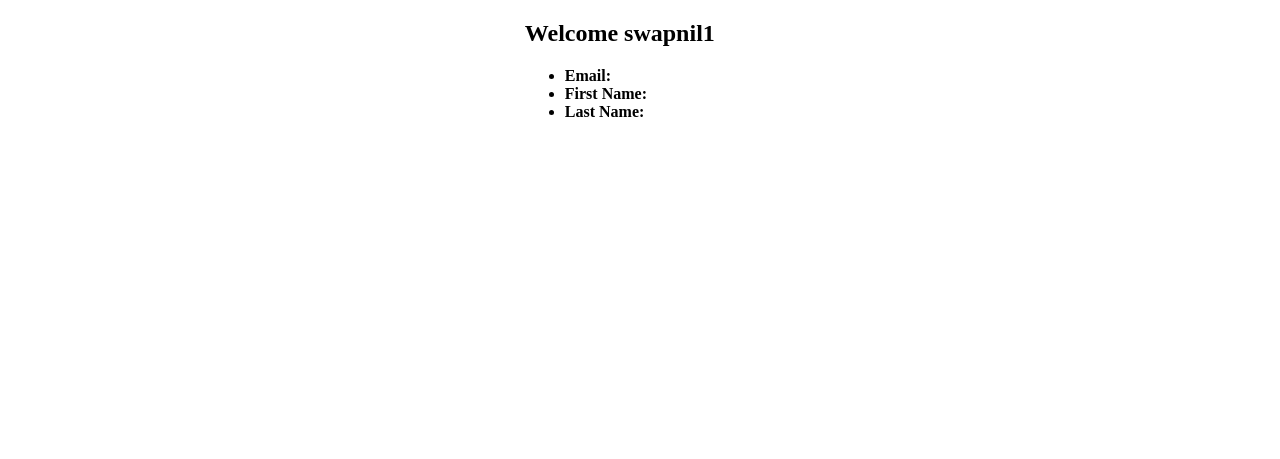
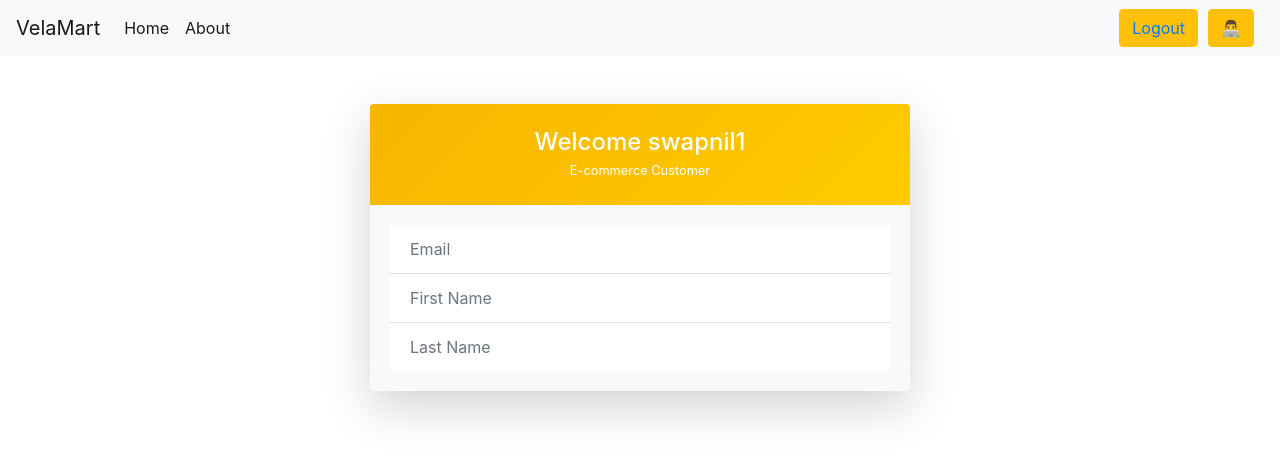
Before and after one commit to swapnils62/E-commerce, a Django app: page /profile/ in a window 1280 px wide. Shown: the top 459 px of the page. Run offline with Django 3.2, Linux system fonts and the light colour scheme; a user stored in the database is signed in.

Commit message:
bootstrap add to profile by swapnil

```diff
--- a/ecom/template/html/base.html
+++ b/ecom/template/html/base.html
@@ -20,7 +20,7 @@
         <div class="collapse navbar-collapse" id="navbarSupportedContent">
             <ul class="navbar-nav mr-auto">
                 <li class="nav-item active">
-                    <a class="nav-link" href="#">Home <span class="sr-only">(current)</span></a>
+                    <a class="nav-link" href="/home">Home <span class="sr-only">(current)</span></a>
                 </li>
                 <li class="nav-item active">
                     <a class="nav-link" href="#">About<span class="sr-only">(current)</span></a>
--- a/ecom/template/html/home.html
+++ b/ecom/template/html/home.html
@@ -20,7 +20,7 @@
         <div class="collapse navbar-collapse" id="navbarSupportedContent">
             <ul class="navbar-nav mr-auto">
                 <li class="nav-item active">
-                    <a class="nav-link" href="#">Home <span class="sr-only">(current)</span></a>
+                    <a class="nav-link" href="/">Home <span class="sr-only">(current)</span></a>
                 </li>
                 <li class="nav-item active">
                     <a class="nav-link" href="#">About<span class="sr-only">(current)</span></a>
--- a/ecom/template/html/profile.html
+++ b/ecom/template/html/profile.html
@@ -1,16 +1,38 @@
-<!DOCTYPE html>
-<html lang="en">
-<head>
-    <meta charset="UTF-8">
-    <meta name="viewport" content="width=device-width, initial-scale=1.0">
-    <title>Document</title>
-</head>
-<body style="margin-left: 41vw;">
-    <h2>Welcome {{user.username}}</h2>
-    <ul>
-        <li><strong>Email:</strong>{{user.email}}</li>
-        <li><strong>First Name:</strong>{{user.first_name}}</li>
-        <li><strong>Last Name:</strong>{{user.last_name}}</li>
-    </ul>
-</body>
-</html>
+{% extends 'html/base.html' %}
+{% block body_block %}
+
+<div class="container mt-5">
+    <div class="row justify-content-center">
+        <div class="col-md-6">
+
+            <div class="card shadow-lg border-0 rounded-4 bg-light">
+                <div class="rounded-top text-white text-center p-4"
+                     style="background: linear-gradient(135deg,#f7b500,#ffcc00);">
+                    <h4 class="fw-bold mb-0">Welcome {{ user.username }}</h4>
+                    <small>E-commerce Customer</small>
+                </div>
+                <div class="card-body">
+
+                    <ul class="list-group list-group-flush">
+                        <li class="list-group-item d-flex justify-content-between">
+                            <span class="text-muted">Email</span>
+                            <span class="fw-semibold">{{ user.email }}</span>
+                        </li>
+                        <li class="list-group-item d-flex justify-content-between">
+                            <span class="text-muted">First Name</span>
+                            <span class="fw-semibold">{{ user.first_name }}</span>
+                        </li>
+                        <li class="list-group-item d-flex justify-content-between">
+                            <span class="text-muted">Last Name</span>
+                            <span class="fw-semibold">{{ user.last_name }}</span>
+                        </li>
+                    </ul>
+
+                </div>
+            </div>
+
+        </div>
+    </div>
+</div>
+
+{% endblock %}
```
Also changed, not shown: ecom/db.sqlite3.
